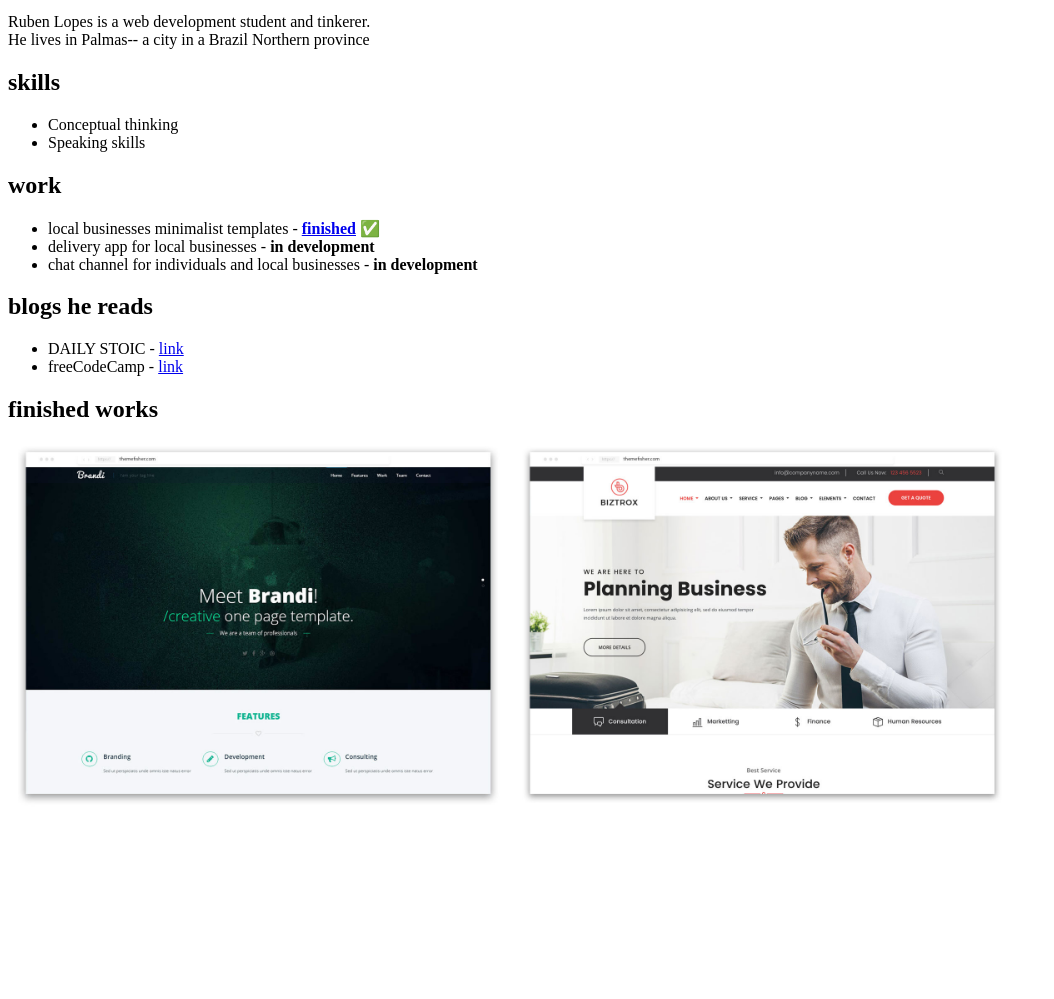
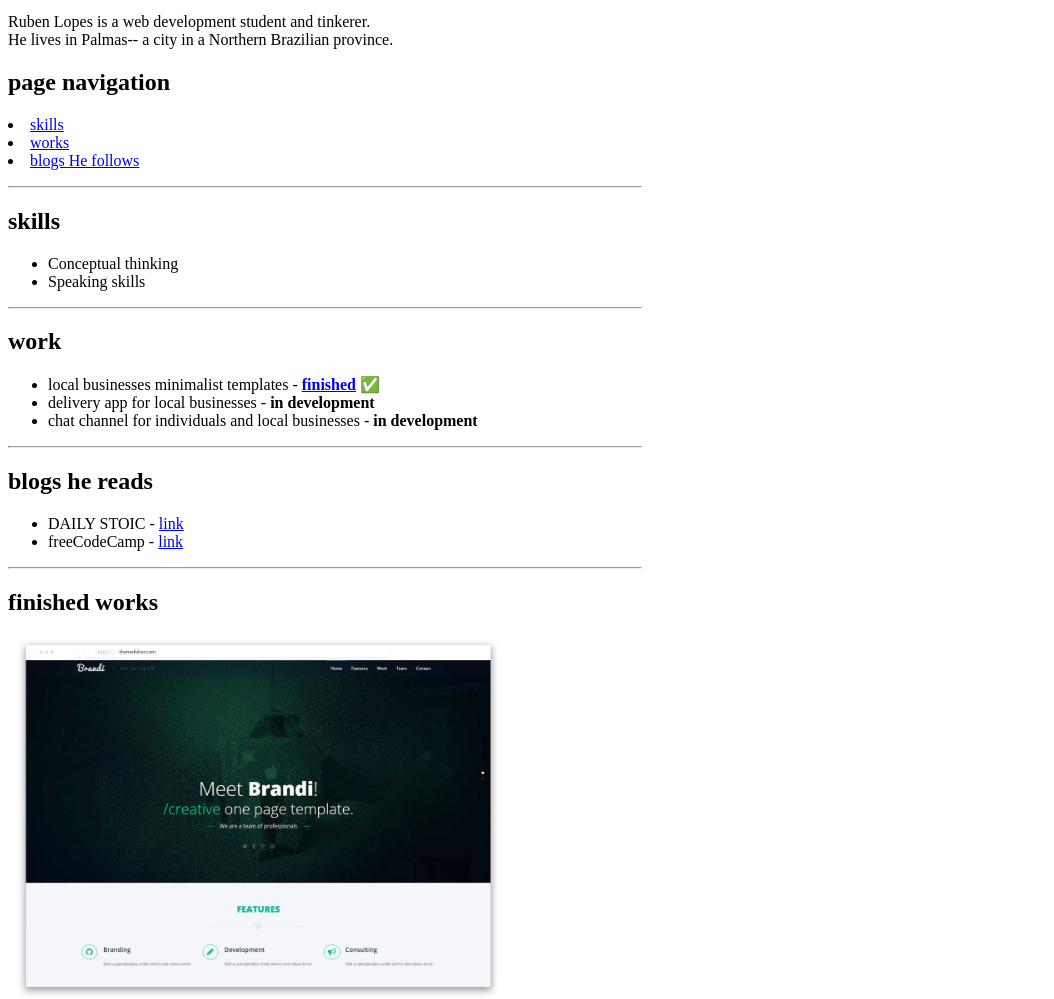
Before and after one commit to benlopes/portfolio, a plain HTML site: page index.html in a window 1280 px wide. Shown: the part 101-1100 px from the top of the page, without its empty margins (0-1054 px from the left). Before the commit the page ends 931 px from the top, so only its background shows below. Drawn offline with Linux system fonts and the light colour scheme.

Commit message:
atualizacao no arquivo index

```diff
--- a/index.html
+++ b/index.html
@@ -10,13 +10,26 @@
 
     <h1>Ruben Souza Lopes</h1>
 
-    <img src="img/profile.jpeg" alt="foto-de-frente" width="250px">
+    <img src="img/profile.jpeg" alt="foto-de-frente" width="200px">
 
-    <p>Ruben Lopes is a web development student and tinkerer. <br>
-    He lives in Palmas-- a city in a Brazil Northern province<br>
+    <p>Ruben Lopes is a web development student and tinkerer.<br>
+    He lives in Palmas-- a city in a Northern Brazilian province.<br>
     </p>
 
-    <h2>skills</h2>
+    <h2>page navigation</h2>
+
+    <li><a href="#skill">skills</a></li>
+    <li><a href="#work">works</a></li>
+    <li><a href="#blogs">blogs He follows</a></li>
+
+    <ul>
+
+
+    </ul>
+
+    <hr width="50%" align="left">
+
+    <h2 id="skill">skills</h2>
 
     <ul>
 
@@ -25,7 +38,9 @@
 
     </ul>
 
-    <h2>work</h2>
+    <hr width="50%" align="left">
+
+    <h2 id="work">work</h2>
 
     <ul>
         <li>local businesses minimalist templates - <a href="#finished"><strong> finished</strong></a> ✅</li>
@@ -34,9 +49,9 @@
 
     </ul>
 
+    <hr width="50%" align="left">
 
-
-    <h2>blogs he reads</h2>
+    <h2 id="blogs">blogs he reads</h2>
 
     <ul>
 
@@ -45,10 +60,12 @@
 
     </ul>
 
+    <hr width="50%" align="left">
 
     <h2 id="finished">finished works</h2>
 
     <img src="img/Brandi-Business-Theme.jpg" alt="website-theme" width="500px">
+    <br>
     <img src="img/biztrox-hugo-premium-theme.jpg" alt="website-theme" width="500px">
 
 </body>
```
